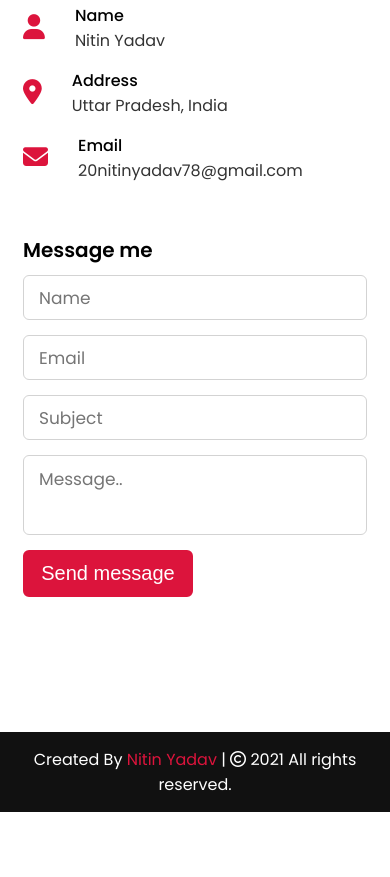
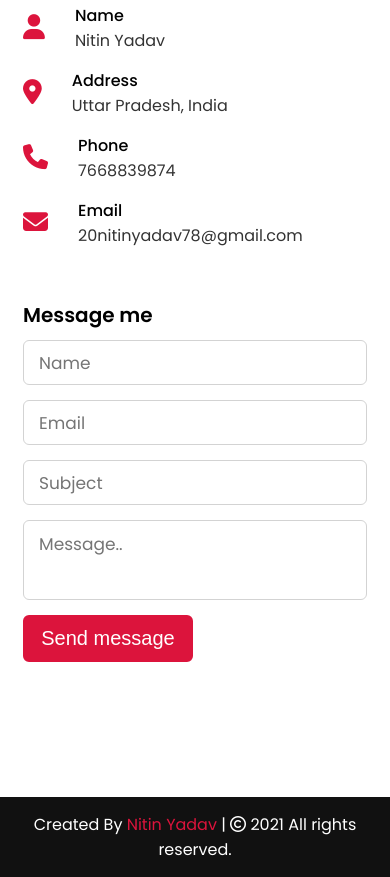
Before and after one commit to jaikishanapp/portfolio, a plain HTML site: page index.html in a window 390 px wide. Shown: the part 2751-3628 px from the top of the page. Before the commit the page ends 3563 px from the top, so only its background shows below. Drawn offline with nearby package versions, Linux system fonts and the light colour scheme.

Commit message:
phone icon added

```diff
--- a/index.html
+++ b/index.html
@@ -214,6 +214,13 @@
                             </div>
                         </div>
                         <div class="row">
+                            <i class="fas fa-phone"></i>
+                            <div class="info">
+                                <div class="head">Phone</div>
+                                <div class="sub-title">7668839874</div>
+                            </div>
+                        </div>
+                        <div class="row">
                             <i class="fas fa-envelope"></i>
                             <div class="info">
                                 <div class="head">Email</div>
```
